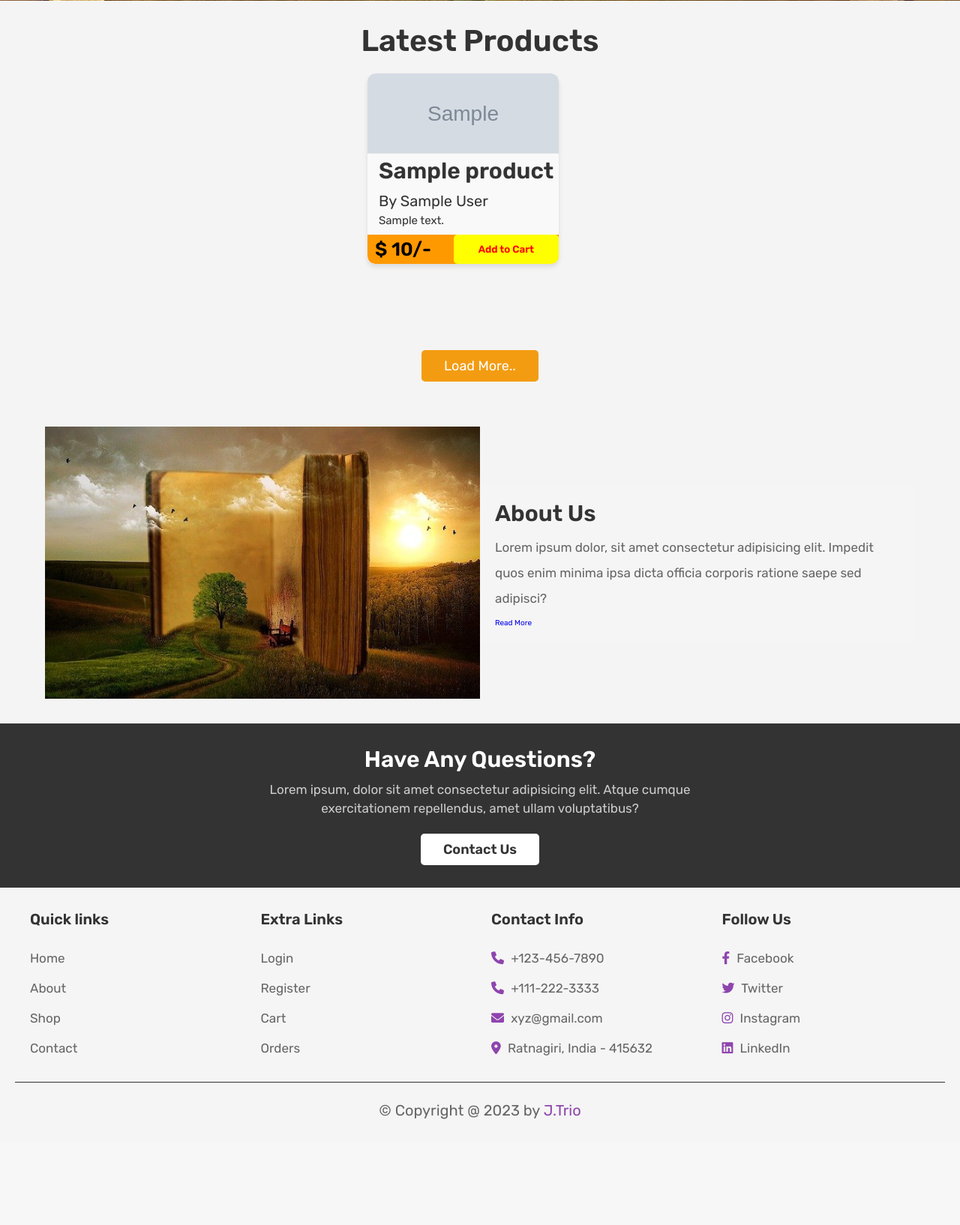
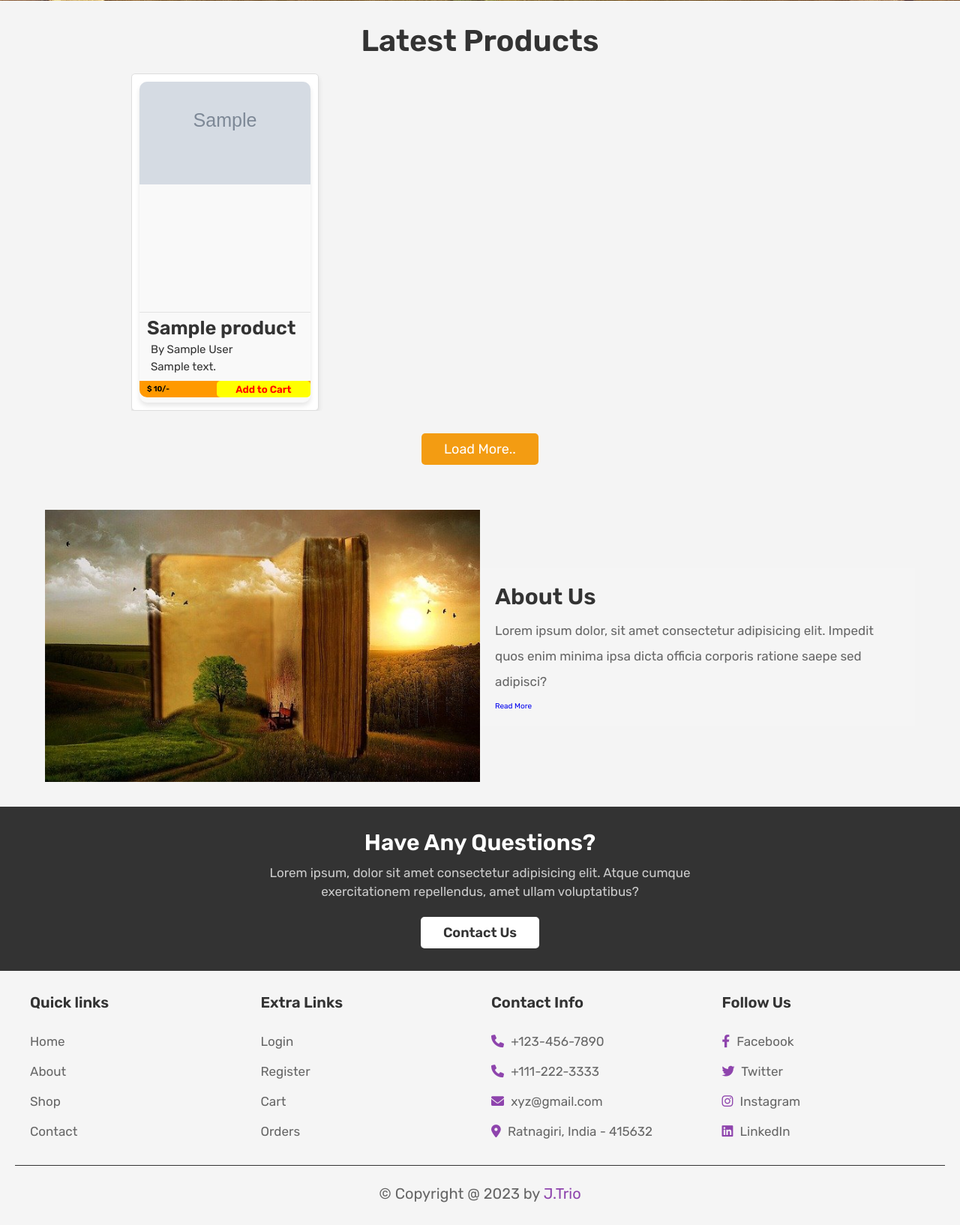
Before and after one commit to iamrushier/TheBooktown, a PHP site: page /home.php in a window 1280 px wide. Shown: the part 559-2193 px from the top of the page at 75% size. Before the commit the page ends 2052 px from the top, so only its background shows below. Run offline with PHP 8.4, Linux system fonts and the light colour scheme; the visitor is signed in with stand-in values (Sample User, id 1); tables that the repository leaves empty or names only in its code hold one stand-in row (values such as "Sample post"); grey boxes marked "Sample" are stand-in pictures.

Commit message:
Swiper Added

```diff
--- a/css/home-styles.css
+++ b/css/home-styles.css
@@ -251,9 +251,11 @@ section {
   text-transform: capitalize;
   background-color: var(--orange);
 }
-.option-btn:hover{
-   background-color: var(--black);
+
+.option-btn:hover {
+  background-color: var(--black);
 }
+
 /******************************************/
 /* Header styles */
 .header {
@@ -288,11 +290,11 @@ section {
   margin-bottom: 30px;
 }
 
-
+/****************************************************/
 /* Products section styles */
 .product-card {
-  width:85%;
-  height:75%;
+  width: 100%;
+  height: 100%;
   display: flex;
   background-color: #f9f9f9;
   border: 0px solid #e2e2e2;
@@ -304,51 +306,50 @@ section {
 }
 
 .product-image {
-  margin: auto;
-  width: 100%;
-  height: 100%;
+  min-height: 72%;
+  align-items: center;
   overflow: hidden;
   border-bottom: 1px solid #e2e2e2;
 }
 
 .product-image img {
-  width: 100%;
-  height: 100%;
   display: block;
+  max-width: 100%;
+  margin-top: -15%;
   border-radius: 10px 10px 0 0;
-  object-fit: cover; /* Maintain image aspect ratio */
+  object-fit: cover;
 }
 
-.product-details{
+.product-details {
   margin-left: 10px;
-}
-.product-details h2{
-  padding: 5px;
-  font-size: 30px;
-}
-.product-details p{
-  padding-left: 5px;
+  max-height: 30%;
   font-size: 15px;
 }
+
+.product-details h2 {
+  font-size: 170%;
+  padding-top: 5px;
+}
+
+.product-details p {
+  padding-left: 5px;
+}
+
 .product-name {
-  font-size: 1.25rem; /* Increase font size for the product name */
   font-weight: bold;
-  margin-bottom: 5px; /* Reduce margin for the product name */
-  color: #333; /* Darken font color for better readability */
+  margin-bottom: 5px;
+  color: #333;
 }
 
 #product-author {
-  font-size: 20px;
   margin-bottom: 5px;
 }
 
 .product-description {
-  font-size: 1rem;
   margin-bottom: 10px;
 }
 
 .product-price {
-  font-size: 25px;
   font-weight: bold;
   color: black;
   margin: 5px;
@@ -386,3 +387,47 @@ section {
 }
 
 /**************/
+/* Styles for the Swiper container */
+.swiper-container {
+  margin: 20px auto; /* Adjust margins as needed */
+  max-width: 75%; /* Make it responsive to the container */
+  overflow: hidden; /* Hide the overflowing content */
+}
+
+/* Styles for the individual swiper slides */
+.swiper-slide {
+  width:250px !important;
+  height: 450px !important;
+  background: #fff;
+  border: 1px solid #ddd;
+  border-radius: 5px;
+  padding: 10px;
+  box-shadow: 0 4px 6px rgba(0, 0, 0, 0.1);
+  display: flex;
+  flex-direction: column;
+}
+
+/* Customize the navigation buttons if needed */
+.swiper-button-next, .swiper-button-prev {
+  background-color: #007BFF;
+  color: #fff;
+  border-radius: 50%;
+  width: 30px;
+  height: 30px;
+  cursor: pointer;
+}
+
+/* Position the navigation buttons as needed */
+.swiper-button-next {
+  position: absolute;
+  top: 50%;
+  right: 10px; /* Adjust the right position */
+  transform: translateY(-50%);
+}
+
+.swiper-button-prev {
+  position: absolute;
+  top: 50%;
+  left: 10px; /* Adjust the left position */
+  transform: translateY(-50%);
+}
--- a/home.php
+++ b/home.php
@@ -40,9 +40,11 @@ if (isset($_POST['add_to_cart'])) {
 
    <!-- font awesome cdn link  -->
    <link rel="stylesheet" href="https://cdnjs.cloudflare.com/ajax/libs/font-awesome/6.0.0/css/all.min.css">
+   <link rel="stylesheet" href="https://unpkg.com/swiper/swiper-bundle.min.css">
    <link rel="stylesheet" href="css/home-styles.css">
    <link rel="stylesheet" href="css/footer.css">
    <link rel="stylesheet" href="css/header.css">
+
 </head>
 
 <body>
@@ -60,20 +62,22 @@ if (isset($_POST['add_to_cart'])) {
 
    </section>
 
+
    <section class="products">
-
       <h1 class="title">Latest Products</h1>
 
-      <div class="box-container">
-
+      <div class="swiper-container">
+         <div class="swiper-wrapper">
             <?php
             $select_products = mysqli_query($conn, "SELECT * FROM `products` LIMIT 6") or die('query failed');
             if (mysqli_num_rows($select_products) > 0) {
                while ($fetch_products = mysqli_fetch_assoc($select_products)) {
                   ?>
+                  <div class="swiper-slide">
                      <form action="" method="post" class="product-card">
                         <div class="product-image">
-                     <img src="images/<?php echo $fetch_products['image']; ?>" alt="<?php echo $fetch_products['name']; ?>">
+                           <img src="images/<?php echo $fetch_products['image']; ?>"
+                              alt="<?php echo $fetch_products['name']; ?>">
                         </div>
                         <div class="product-details">
                            <h2 class="product-name">
@@ -100,7 +104,7 @@ if (isset($_POST['add_to_cart'])) {
                            <button type="submit" name="add_to_cart" class="btn" id="add-to-cart-btn">Add to Cart</button>
                         </div>
                      </form>
-
+                  </div>
                   <?php
                }
             } else {
@@ -109,10 +113,14 @@ if (isset($_POST['add_to_cart'])) {
             ?>
          </div>
 
+         <!-- Add pagination and navigation buttons -->
+         <div class="swiper-pagination"></div>
+         <div class="swiper-button-next"></div>
+         <div class="swiper-button-prev"></div>
+      </div>
       <div class="load-more" style="margin-top: 2rem; text-align:center">
          <a href="shop.php" class="option-btn">Load More..</a>
       </div>
-
    </section>
 
    <section class="about">
@@ -150,8 +158,20 @@ if (isset($_POST['add_to_cart'])) {
 
 
    <?php include 'footer.php'; ?>
+   <script src="https://unpkg.com/swiper/swiper-bundle.min.js"></script>
+   <!-- custom js file link  -->
+   <script>
+      var swiper = new Swiper('.swiper-container', {
+         slidesPerView: 'auto',
+         freeMode: true, // Enable freemode
+         spaceBetween: 20, // Adjust as needed
+         navigation: {
+            nextEl: '.swiper-button-next',
+            prevEl: '.swiper-button-prev',
+         },
+      });
+   </script>
 
-   <!-- custom js file link  -->
    <script src="js/script.js"></script>
 
 </body>
--- a/js/script.js
+++ b/js/script.js
@@ -1,9 +1,9 @@
 let accountBox = document.querySelector('.header .flex .account-box');
 
-document.querySelector('#user-btn').onclick = () =>{
+document.querySelector('#user-btn').onclick = () => {
    accountBox.classList.toggle('active');
 }
 
-window.onscroll = () =>{
+window.onscroll = () => {
    accountBox.classList.remove('active');
 }
```
Lines whose indentation alone changed are shown as unchanged.
